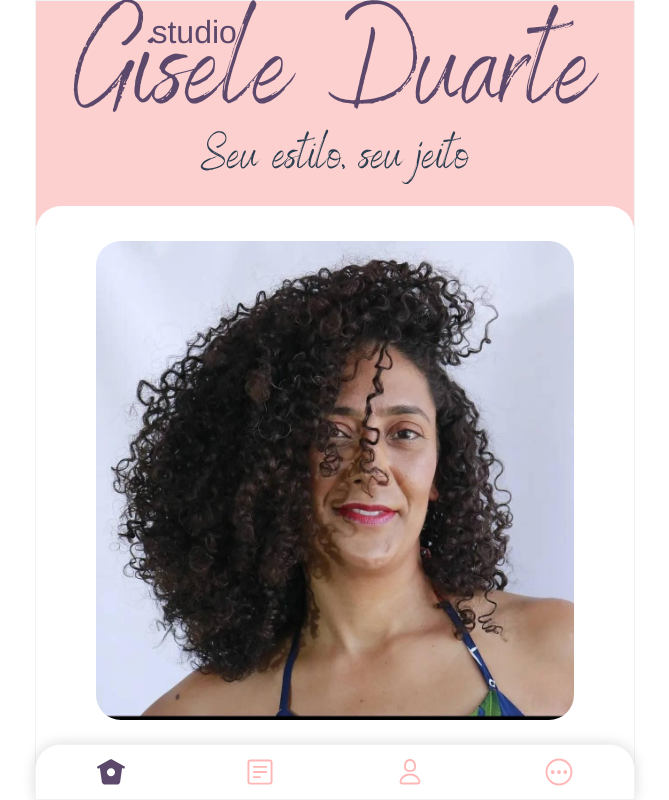
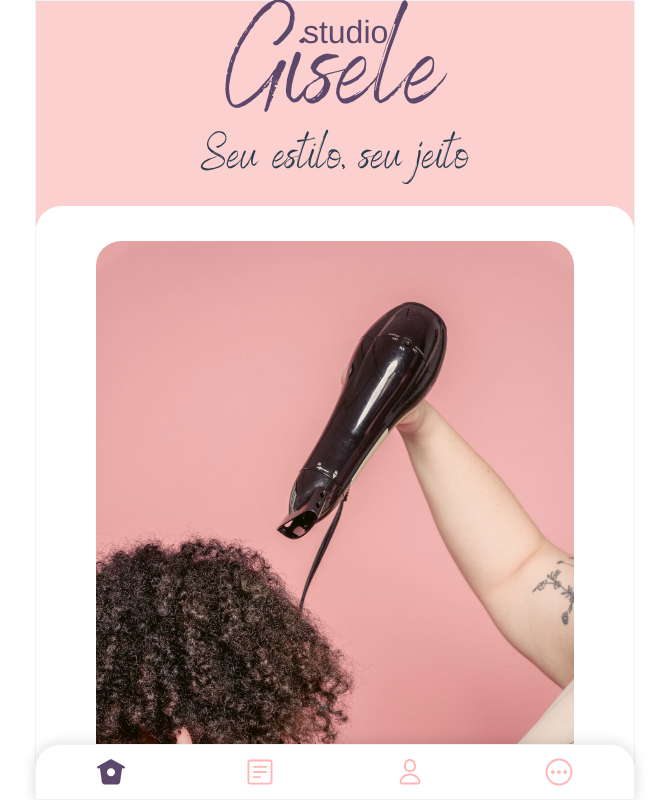
Before and after one commit to andrepassosb/controle-cliente-vue3, a Vue app: page / in a window 1280 px wide. Shown: the top 800 px of the page, without its empty margins (305-974 px from the left). Built offline with nearby package versions, Linux system fonts and the light colour scheme; what v-calendar would draw is missing.

Commit message:
Alteração Titulo e foto - home

```diff
--- a/src/views/HomeView.vue
+++ b/src/views/HomeView.vue
@@ -2,13 +2,13 @@
   <section class="wrapper-logo">
     <h1>
       <span class="studio">studio</span
-      ><span class="BrushRegular studio-name">Gisele Duarte</span>
+      ><span class="BrushRegular studio-name">Gisele</span>
     </h1>
     <h3 class="BrushRegular slogan">Seu estilo, seu jeito</h3>
   </section>
   <section class="wrapper">
     <div class="image">
-      <img class="w-100" src="@/assets/pic_1.jpg" alt="" />
+      <img class="w-100" src="@/assets/pic_2.jpeg" alt="" />
     </div>
   </section>
 </template>
```
Also changed, not shown: src/assets/pic_1.jpg (deleted), src/assets/pic_2.jpeg (added).
